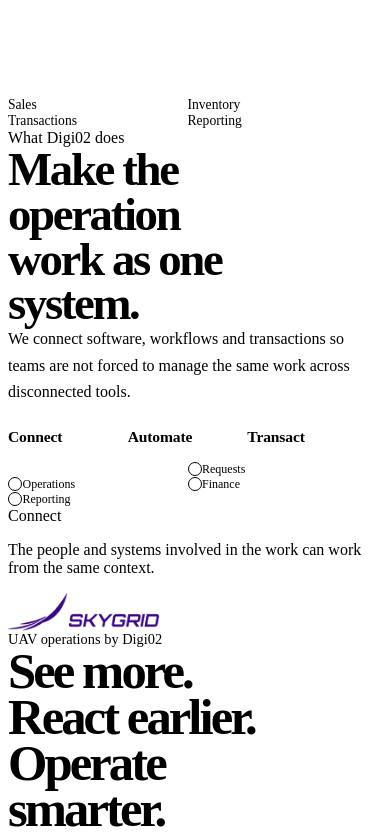
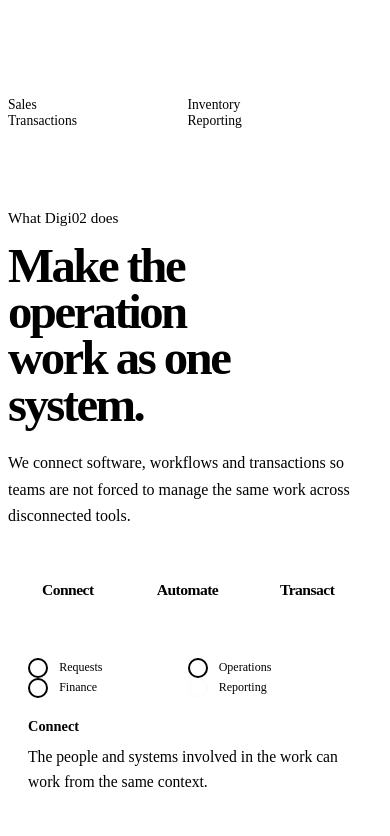
Before and after one commit to emmy16-glitch/Digi02_website, a React (Vite) app: page / in a window 390 px wide. Shown: the part 2020-2856 px from the top of the page. Built offline with nearby package versions, Linux system fonts and the light colour scheme; the HTML template or start-up script is replaced by a standard one.

Commit message:
Tighten operating philosophy layout and mobile behavior

```diff
--- a/src/styles/solutions-transformation.css
+++ b/src/styles/solutions-transformation.css
@@ -4,7 +4,7 @@
 }
 
 .operations-system__inner {
-  padding-block: var(--section-space-desktop);
+  padding-block: clamp(5.5rem, 8vw, 8rem);
 }
 
 .operations-system__intro {
@@ -15,52 +15,51 @@
 }
 
 .operations-system__intro > p:first-child {
-  grid-column: 1 / span 3;
+  grid-column: 1 / span 2;
   margin: 0;
   color: var(--text-muted);
-  font-size: var(--type-ui);
+  font-size: 0.9rem;
 }
 
 .operations-system__intro h2 {
-  grid-column: 4 / span 6;
-  max-width: 12ch;
+  grid-column: 3 / span 6;
+  max-width: 11ch;
   margin: 0;
-  font-size: clamp(3rem, 5vw, 5.25rem);
+  font-size: clamp(3rem, 5vw, 5.15rem);
   font-weight: 600;
-  letter-spacing: -0.05em;
-  line-height: 0.96;
+  letter-spacing: -0.052em;
+  line-height: 0.95;
 }
 
 .operations-system__intro > p:last-child {
-  grid-column: 10 / -1;
-  max-width: 28rem;
+  grid-column: 9 / -1;
+  max-width: 29rem;
   margin: 0;
   color: var(--text-secondary);
-  font-size: 1rem;
+  font-size: 1.02rem;
   line-height: 1.65;
 }
 
 .operations-system__body {
   display: grid;
-  grid-template-columns: minmax(18rem, 0.55fr) minmax(0, 1.35fr);
-  gap: clamp(4rem, 8vw, 9rem);
-  align-items: start;
-  margin-top: clamp(6rem, 9vw, 9rem);
+  grid-template-columns: minmax(15rem, 0.48fr) minmax(0, 1fr);
+  gap: clamp(3.5rem, 7vw, 8rem);
+  align-items: center;
+  margin-top: clamp(4.5rem, 7vw, 7rem);
 }
 
 .operations-system__stage-rail {
   display: grid;
-  border-top: 1px solid var(--line-subtle);
+  gap: 0.25rem;
 }
 
 .operations-system__stage-button {
   position: relative;
   display: grid;
-  grid-template-columns: 2.4rem 1fr;
-  gap: 0.45rem var(--space-2);
+  gap: 0.65rem;
+  min-height: 7rem;
   border: 0;
-  border-bottom: 1px solid var(--line-subtle);
-  padding: var(--space-4) 0;
+  padding: 1.15rem 1.25rem 1.15rem 1.4rem;
   background: transparent;
   color: var(--text-secondary);
   cursor: pointer;
@@ -70,53 +69,42 @@
 
 .operations-system__stage-button::before {
   position: absolute;
-  top: -1px;
+  top: 1rem;
+  bottom: 1rem;
   left: 0;
-  width: 0;
-  height: 1px;
+  width: 2px;
   background: var(--gold-400);
   content: '';
-  transition: width 360ms var(--ease-emphasized);
-}
-
-.operations-system__stage-button > span:first-child {
-  grid-column: 1;
-  color: var(--text-muted);
-  font-family: var(--font-mono);
-  font-size: 0.7rem;
-  letter-spacing: 0.08em;
+  opacity: 0;
+  transform: scaleY(0.35);
+  transform-origin: center;
+  transition: opacity 220ms var(--ease-standard), transform 320ms var(--ease-emphasized);
 }
 
 .operations-system__stage-button strong {
-  grid-column: 2;
-  color: var(--text-secondary);
+  color: inherit;
   font-family: var(--font-display);
-  font-size: clamp(1.7rem, 2.3vw, 2.4rem);
+  font-size: clamp(1.55rem, 2vw, 2rem);
   font-weight: 600;
   letter-spacing: -0.035em;
   line-height: 1;
 }
 
 .operations-system__stage-description {
-  grid-column: 2;
   max-width: 24rem;
-  margin-top: var(--space-1);
   color: var(--text-muted);
   font-size: 0.95rem;
-  line-height: 1.6;
+  line-height: 1.55;
+}
+
+.operations-system__stage-button:hover,
+.operations-system__stage-button[data-active='true'] {
+  color: var(--text-primary);
 }
 
 .operations-system__stage-button[data-active='true']::before {
-  width: 100%;
-}
-
-.operations-system__stage-button[data-active='true'] > span:first-child,
-.operations-system__stage-button[data-active='true'] strong {
-  color: var(--text-primary);
-}
-
-.operations-system__stage-button:hover strong {
-  color: var(--text-primary);
+  opacity: 1;
+  transform: scaleY(1);
 }
 
 .operations-system__stage-button:focus-visible {
@@ -126,357 +114,206 @@
 
 .operations-thread {
   min-width: 0;
-}
-
-.operations-thread__header,
-.operations-thread__footer {
-  display: flex;
-  align-items: flex-start;
-  justify-content: space-between;
-  gap: var(--space-3);
-}
-
-.operations-thread__header {
-  border-top: 1px solid var(--line-subtle);
-  padding-top: var(--space-3);
-}
-
-.operations-thread__header > div span,
-.operations-thread__record-copy > span,
-.operations-thread__footer span {
-  display: block;
-  color: var(--text-muted);
-  font-size: 0.72rem;
-  letter-spacing: 0.08em;
-  text-transform: uppercase;
-}
-
-.operations-thread__header > div strong {
-  display: block;
-  margin-top: 0.35rem;
-  color: var(--text-primary);
-  font-family: var(--font-mono);
-  font-size: 0.8rem;
-  font-weight: 500;
-}
-
-.operations-thread__header > p {
-  max-width: 26rem;
-  margin: 0;
-  color: var(--text-secondary);
-  font-size: 0.95rem;
-  line-height: 1.55;
-  text-align: right;
-}
-
-.operations-thread__record {
-  display: grid;
-  grid-template-columns: minmax(16rem, 0.72fr) minmax(0, 1fr);
-  gap: clamp(3rem, 6vw, 6rem);
-  align-items: end;
-  margin-top: clamp(3rem, 5vw, 5rem);
-  border-bottom: 1px solid var(--line-subtle);
-  padding-bottom: clamp(3rem, 5vw, 4.5rem);
-}
-
-.operations-thread__record-copy h3 {
-  max-width: 10ch;
-  margin: var(--space-2) 0 0;
-  font-family: var(--font-display);
-  font-size: clamp(2.6rem, 4vw, 4.25rem);
-  font-weight: 600;
-  letter-spacing: -0.05em;
-  line-height: 0.96;
-}
-
-.operations-thread__record-copy p {
-  max-width: 29rem;
-  margin: var(--space-3) 0 0;
-  color: var(--text-secondary);
-  font-size: 1rem;
-  line-height: 1.62;
+  padding: clamp(2rem, 4vw, 4rem);
+  background: var(--bg-900);
 }
 
 .operations-thread__systems {
   position: relative;
   display: grid;
-  grid-template-columns: repeat(5, minmax(0, 1fr));
-  gap: var(--space-2);
-  min-height: 9rem;
-  align-items: end;
+  grid-template-columns: repeat(4, minmax(0, 1fr));
+  gap: clamp(1rem, 2vw, 2rem);
+  min-height: 19rem;
+  align-items: center;
 }
 
-.operations-thread__systems::before {
+.operations-thread__line {
   position: absolute;
-  right: 0;
-  bottom: 2.15rem;
+  top: 50%;
+  right: 7%;
+  left: 7%;
+  height: 1px;
+  background: rgba(247, 246, 242, 0.16);
+}
+
+.operations-thread__line::after {
+  position: absolute;
+  top: -1px;
   left: 0;
-  height: 1px;
-  background: var(--line-subtle);
+  width: 32%;
+  height: 3px;
+  background: var(--gold-400);
   content: '';
+  transition: width 420ms var(--ease-emphasized);
+}
+
+.operations-system[data-stage='automate'] .operations-thread__line::after {
+  width: 66%;
+}
+
+.operations-system[data-stage='transact'] .operations-thread__line::after {
+  width: 100%;
 }
 
 .operations-thread__system {
   position: relative;
+  z-index: 1;
   display: grid;
   justify-items: center;
-  gap: var(--space-2);
+  gap: 1rem;
   min-width: 0;
-  color: var(--text-muted);
-  transition:
-    color 320ms var(--ease-standard),
-    opacity 320ms var(--ease-standard),
-    transform 420ms var(--ease-emphasized);
+  text-align: center;
 }
 
 .operations-thread__system > span {
-  position: relative;
-  z-index: 1;
   display: block;
-  width: 0.78rem;
-  height: 0.78rem;
-  border: 1px solid rgba(247, 246, 242, 0.42);
+  width: 1rem;
+  height: 1rem;
+  border: 2px solid rgba(247, 246, 242, 0.32);
   border-radius: 50%;
-  background: var(--bg-950);
-  transition:
-    border-color 320ms var(--ease-standard),
-    background 320ms var(--ease-standard),
-    transform 420ms var(--ease-emphasized);
+  background: var(--bg-900);
+  transition: border-color 240ms var(--ease-standard), background 240ms var(--ease-standard), transform 300ms var(--ease-emphasized);
 }
 
 .operations-thread__system strong {
-  overflow: hidden;
-  font-size: 0.78rem;
+  color: var(--text-secondary);
+  font-size: 0.88rem;
   font-weight: 500;
-  text-overflow: ellipsis;
-  white-space: nowrap;
+  transition: color 240ms var(--ease-standard);
 }
 
-.operations-system[data-stage='connect'] .operations-thread__system {
+.operations-system[data-stage='connect'] .operations-thread__system:nth-of-type(-n+3) > span,
+.operations-system[data-stage='automate'] .operations-thread__system > span,
+.operations-system[data-stage='transact'] .operations-thread__system > span {
+  border-color: var(--gold-400);
+}
+
+.operations-system[data-stage='automate'] .operations-thread__system:nth-of-type(-n+4) > span,
+.operations-system[data-stage='transact'] .operations-thread__system > span {
+  background: var(--gold-400);
+}
+
+.operations-system[data-stage='transact'] .operations-thread__system:last-child > span {
+  transform: scale(1.3);
+}
+
+.operations-system[data-stage='connect'] .operations-thread__system:nth-of-type(-n+3) strong,
+.operations-system[data-stage='automate'] .operations-thread__system strong,
+.operations-system[data-stage='transact'] .operations-thread__system strong {
   color: var(--text-primary);
 }
 
-.operations-system[data-stage='connect'] .operations-thread__system > span {
-  border-color: var(--gold-400);
+.operations-thread__message {
+  display: grid;
+  grid-template-columns: minmax(7rem, 0.25fr) minmax(0, 1fr);
+  gap: var(--space-3);
+  align-items: start;
+  padding-top: var(--space-4);
 }
 
-.operations-system[data-stage='connect'] .operations-thread__system:nth-child(1) {
-  transform: translateY(-1.6rem);
-}
-
-.operations-system[data-stage='connect'] .operations-thread__system:nth-child(2) {
-  transform: translateY(-0.45rem);
-}
-
-.operations-system[data-stage='connect'] .operations-thread__system:nth-child(4) {
-  transform: translateY(-0.85rem);
-}
-
-.operations-system[data-stage='connect'] .operations-thread__system:nth-child(5) {
-  transform: translateY(-1.35rem);
-}
-
-.operations-system[data-stage='automate'] .operations-thread__system,
-.operations-system[data-stage='transact'] .operations-thread__system {
-  color: var(--text-secondary);
-}
-
-.operations-system[data-stage='automate'] .operations-thread__system > span,
-.operations-system[data-stage='transact'] .operations-thread__system > span {
-  border-color: var(--gold-400);
-  background: var(--gold-400);
-}
-
-.operations-system[data-stage='transact'] .operations-thread__system:nth-child(4) > span,
-.operations-system[data-stage='transact'] .operations-thread__system:nth-child(5) > span {
-  transform: scale(1.35);
-}
-
-.operations-thread__steps {
-  margin-top: var(--space-3);
-}
-
-.operations-thread__step {
-  display: grid;
-  grid-template-columns: auto minmax(0, 1fr) auto;
-  gap: var(--space-2);
-  align-items: center;
-  min-height: 4.7rem;
-  border-bottom: 1px solid var(--line-subtle);
-  color: var(--text-muted);
-  transition:
-    color 320ms var(--ease-standard),
-    opacity 320ms var(--ease-standard),
-    transform 420ms var(--ease-emphasized);
-}
-
-.operations-thread__step-marker {
-  display: block;
-  width: 0.62rem;
-  height: 0.62rem;
-  border: 1px solid rgba(247, 246, 242, 0.35);
-  border-radius: 50%;
-  background: transparent;
-  transition:
-    border-color 320ms var(--ease-standard),
-    background 320ms var(--ease-standard),
-    transform 320ms var(--ease-standard);
-}
-
-.operations-thread__step > div strong,
-.operations-thread__step > div span {
-  display: block;
-}
-
-.operations-thread__step > div strong {
-  font-size: 0.98rem;
+.operations-thread__message span {
+  color: var(--gold-400);
+  font-size: 0.9rem;
   font-weight: 600;
 }
 
-.operations-thread__step > div span {
-  margin-top: 0.25rem;
-  color: var(--text-muted);
-  font-size: 0.75rem;
-}
-
-.operations-thread__step-state {
-  font-family: var(--font-mono);
-  font-size: 0.68rem;
-  letter-spacing: 0.05em;
-  text-transform: uppercase;
-}
-
-.operations-thread__step[data-state='complete'] {
-  color: var(--text-primary);
-}
-
-.operations-thread__step[data-state='complete'] .operations-thread__step-marker {
-  border-color: var(--gold-400);
-  background: var(--gold-400);
-}
-
-.operations-thread__step[data-state='active'] {
-  color: var(--text-primary);
-  transform: translateX(0.4rem);
-}
-
-.operations-thread__step[data-state='active'] .operations-thread__step-marker {
-  border-color: var(--gold-400);
-  transform: scale(1.25);
-}
-
-.operations-thread__step[data-state='active'] .operations-thread__step-state {
-  color: var(--gold-400);
-}
-
-.operations-system[data-stage='connect'] .operations-thread__steps {
-  opacity: 0.58;
-}
-
-.operations-system[data-stage='transact'] .operations-thread__step[data-state='complete'] {
-  transform: translateX(0.25rem);
-}
-
-.operations-thread__footer {
-  align-items: center;
-  padding-top: var(--space-3);
-}
-
-.operations-thread__footer strong {
-  color: var(--gold-400);
-  font-family: var(--font-mono);
-  font-size: 0.72rem;
-  font-weight: 500;
+.operations-thread__message p {
+  max-width: 35rem;
+  margin: 0;
+  color: var(--text-secondary);
+  font-size: 1.05rem;
+  line-height: 1.6;
 }
 
 @media (max-width: 64rem) {
-  .operations-system__inner {
-    padding-block: var(--section-space-tablet);
+  .operations-system__intro {
+    grid-template-columns: repeat(8, minmax(0, 1fr));
   }
 
-  .operations-system__intro {
-    grid-template-columns: 1fr;
-    gap: var(--space-3);
-  }
-
-  .operations-system__intro > p:first-child,
-  .operations-system__intro h2,
-  .operations-system__intro > p:last-child {
-    grid-column: auto;
+  .operations-system__intro > p:first-child {
+    grid-column: 1 / span 2;
   }
 
   .operations-system__intro h2 {
-    max-width: 11ch;
+    grid-column: 3 / -1;
+  }
+
+  .operations-system__intro > p:last-child {
+    grid-column: 3 / span 5;
+    margin-top: var(--space-3);
   }
 
   .operations-system__body {
-    grid-template-columns: minmax(16rem, 0.55fr) minmax(0, 1fr);
+    grid-template-columns: 1fr;
     gap: var(--space-6);
-    margin-top: var(--space-12);
+  }
+
+  .operations-system__stage-rail {
+    grid-template-columns: repeat(3, minmax(0, 1fr));
+    gap: var(--space-2);
   }
 
   .operations-system__stage-button {
-    grid-template-columns: 2rem 1fr;
+    min-height: 8rem;
+    padding: 1rem 1rem 1.2rem;
   }
 
-  .operations-system__stage-description {
-    font-size: 0.9rem;
+  .operations-system__stage-button::before {
+    top: auto;
+    right: 1rem;
+    bottom: 0;
+    left: 1rem;
+    width: auto;
+    height: 2px;
+    transform: scaleX(0.35);
   }
 
-  .operations-thread__record {
-    grid-template-columns: 1fr;
-    gap: var(--space-5);
+  .operations-system__stage-button[data-active='true']::before {
+    transform: scaleX(1);
   }
 }
 
 @media (max-width: 47.9375rem) {
   .operations-system__inner {
-    padding-block: var(--section-space-mobile);
+    padding-block: 5rem;
+  }
+
+  .operations-system__intro {
+    display: block;
+  }
+
+  .operations-system__intro > p:first-child {
+    margin-bottom: 1rem;
+    font-size: 0.95rem;
   }
 
   .operations-system__intro h2 {
-    font-size: clamp(2.8rem, 12vw, 4rem);
+    max-width: 10ch;
+    font-size: clamp(2.75rem, 12.5vw, 3.8rem);
   }
 
-  .operations-system__intro > p:first-child,
   .operations-system__intro > p:last-child {
+    margin-top: 1.4rem;
     font-size: 1rem;
   }
 
   .operations-system__body {
-    display: block;
-    margin-top: var(--space-8);
+    margin-top: 3.25rem;
   }
 
   .operations-system__stage-rail {
-    display: grid;
     grid-template-columns: repeat(3, minmax(0, 1fr));
-    overflow-x: auto;
-    border-top: 0;
-    scrollbar-width: none;
-  }
-
-  .operations-system__stage-rail::-webkit-scrollbar {
-    display: none;
+    gap: 0.35rem;
   }
 
   .operations-system__stage-button {
-    display: block;
-    min-width: 7.5rem;
-    border-top: 1px solid var(--line-subtle);
-    border-bottom: 0;
-    padding: var(--space-2) var(--space-2) var(--space-3) 0;
-  }
-
-  .operations-system__stage-button::before {
-    top: 0;
+    min-height: 4.5rem;
+    padding: 0.9rem 0.4rem 1rem;
+    text-align: center;
   }
 
   .operations-system__stage-button strong {
-    display: block;
-    margin-top: 0.35rem;
-    font-size: 1rem;
-    letter-spacing: -0.01em;
+    font-size: clamp(0.95rem, 4vw, 1.1rem);
   }
 
   .operations-system__stage-description {
@@ -484,74 +321,39 @@
   }
 
   .operations-thread {
-    margin-top: var(--space-8);
-  }
-
-  .operations-thread__header {
-    display: block;
-  }
-
-  .operations-thread__header > p {
-    margin-top: var(--space-2);
-    text-align: left;
-  }
-
-  .operations-thread__record {
-    margin-top: var(--space-6);
-    padding-bottom: var(--space-6);
-  }
-
-  .operations-thread__record-copy h3 {
-    font-size: clamp(2.5rem, 11vw, 3.5rem);
+    padding: 1.25rem;
   }
 
   .operations-thread__systems {
-    grid-template-columns: repeat(5, minmax(4.7rem, 1fr));
-    overflow-x: auto;
-    margin-right: calc(var(--page-margin) * -1);
-    padding-right: var(--page-margin);
-    scrollbar-width: none;
+    min-height: 12rem;
+    gap: 0.5rem;
   }
 
-  .operations-thread__systems::-webkit-scrollbar {
-    display: none;
+  .operations-thread__system {
+    gap: 0.7rem;
   }
 
   .operations-thread__system strong {
-    font-size: 0.68rem;
+    font-size: clamp(0.66rem, 3vw, 0.8rem);
+    overflow-wrap: anywhere;
   }
 
-  .operations-thread__step {
-    grid-template-columns: auto minmax(0, 1fr);
-    min-height: 4.4rem;
+  .operations-thread__message {
+    grid-template-columns: 1fr;
+    gap: 0.55rem;
+    padding-top: 1.3rem;
   }
 
-  .operations-thread__step-state {
-    grid-column: 2;
-  }
-
-  .operations-thread__footer {
-    align-items: flex-start;
-  }
-
-  .operations-thread__footer span {
-    max-width: 17rem;
-    line-height: 1.5;
+  .operations-thread__message p {
+    font-size: 0.98rem;
   }
 }
 
 @media (prefers-reduced-motion: reduce) {
   .operations-system__stage-button::before,
-  .operations-thread__system,
+  .operations-thread__line::after,
   .operations-thread__system > span,
-  .operations-thread__step,
-  .operations-thread__step-marker {
+  .operations-thread__system strong {
     transition: none;
   }
-
-  .operations-system[data-stage='connect'] .operations-thread__system,
-  .operations-thread__step[data-state='active'],
-  .operations-system[data-stage='transact'] .operations-thread__step[data-state='complete'] {
-    transform: none;
-  }
 }
```
